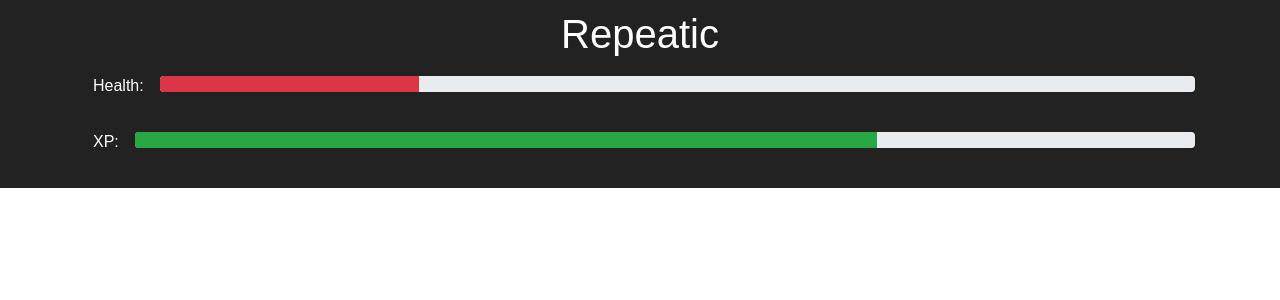
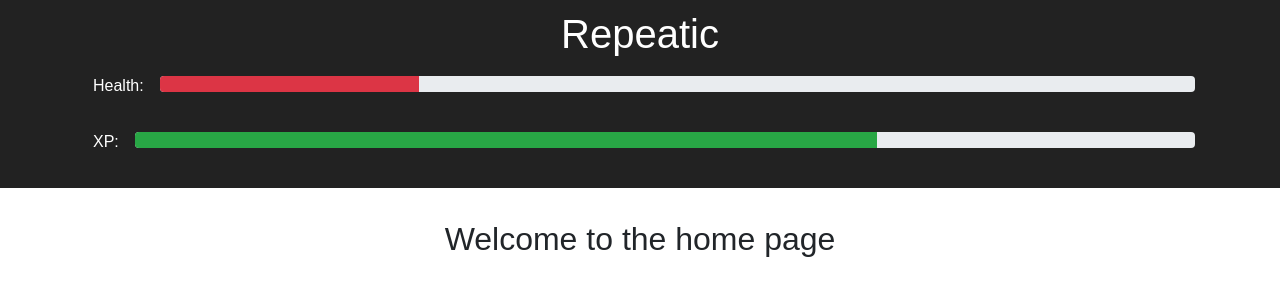
Before and after one commit to Mechasparrow/repeatic, a React (Create React App) app: page / in a window 1280 px wide. Shown: the top 300 px of the page. Built offline with nearby package versions, Linux system fonts and the light colour scheme.

Commit message:
setting up basic routing

```diff
--- a/src/App.css
+++ b/src/App.css
@@ -1,10 +1,5 @@
 .App {
   text-align: center;
-}
-
-.App-logo {
-  animation: App-logo-spin infinite 20s linear;
-  height: 80px;
 }
 
 .App-header {
@@ -17,11 +12,7 @@
   font-size: 2.5em;
 }
 
-.App-intro {
-  font-size: large;
+/** Page styling **/
+.Page {
+  padding-top: 32px;
 }
-
-@keyframes App-logo-spin {
-  from { transform: rotate(0deg); }
-  to { transform: rotate(360deg); }
-}
--- a/src/App.js
+++ b/src/App.js
@@ -1,8 +1,20 @@
 import React, { Component } from 'react';
 import './App.css';
 
+//GUI components
 import Health from './components/Health';
 import Experience from './components/Experience';
+
+//Page components
+import Home from './components/Home';
+
+//routing components
+import {
+  BrowserRouter as Router,
+  Route,
+  Link
+} from 'react-router-dom'
+
 
 class App extends Component {
   render() {
@@ -16,7 +28,11 @@
           </div>
         </header>
         <div className = "Page">
-
+          <Router>
+            <div>
+              <Route exact path="/" component={Home}/>
+            </div>
+          </Router>
         </div>
       </div>
     );
--- /dev/null
+++ b/src/components/Home.js
@@ -0,0 +1,21 @@
+import React, { Component } from 'react';
+import './Home.css';
+
+//Home Page component
+class Home extends Component {
+
+  constructor(props) {
+    super(props);
+
+  }
+
+  render() {
+    return (
+      <div className = "home">
+        <h2>Welcome to the home page</h2>
+      </div>
+    );
+  }
+}
+
+export default Home;
```
Also changed, not shown: src/components/Home.css (added).
